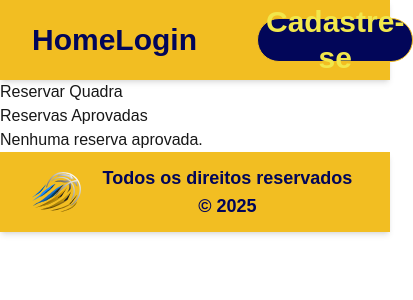
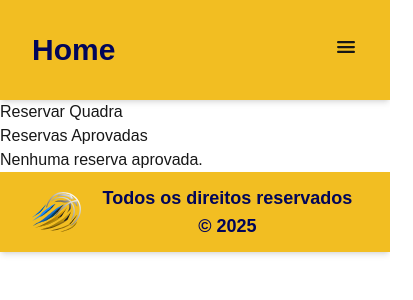
Before and after one commit to Venialee/gerenciador-de-quadras, a Next.js app: page / in a window 390 px wide. Shown: the top 300 px of the page, 413 px wide, since content can reach past the window. Built offline with nearby package versions, Linux system fonts and the light colour scheme; no server answers; the database is empty.

Commit message:
feat: header hamburger

```diff
--- a/src/components/Header.tsx
+++ b/src/components/Header.tsx
@@ -2,32 +2,53 @@
 
 import Link from "next/link";
 import { useUsers } from "@/context/UserContext";
+import { IoMenu } from "react-icons/io5";
+import { IoCloseOutline } from "react-icons/io5";
+import { useState } from "react";
 
 export default function Header() {
+    const [isOpen, setIsOpen] = useState(false);
     const { handleLogout, currentUser } = useUsers();
 
+    const toggleMenu = () => {
+        setIsOpen((prev) => !prev);
+    };
+
     return (
-        <header className="flex justify-between items-center h-[80px] p-8 bg-complementYellow shadow-md">
+        <header className="flex h-auto justify-between items-center p-8 bg-complementYellow shadow-md">
             <div className="flex items-center">
                 <Link href="/" className="text-center text-darkBlue text-3xl font-bold hover:text-lightBlue">Home</Link>
             </div>
-            <nav className="flex items-center gap-[60px]">
+            <div>
+                <div className="lg:hidden">
+                    <button className="text-[1.5rem]" onClick={toggleMenu} aria-label="Toggle menu">
+                        {isOpen ? <IoCloseOutline /> : <IoMenu />}
+                    </button>
+                </div>
+
+                <nav className={`bg-complementYellow absolute lg:relative pb-6 right-0 lg:right-unsetlg:left-unset left-0 lg:top-unset top-[112px] z-50 shadow-[0px_8px_8px_0px_rgba(93,0,150,0.16)]
+                    flex flex-col items-center justify-center gap-2 lg:top-0 lg:gap-0 lg:block lg:shadow-none lg:pb-0 lg:my-0 lg:mx-auto
+                    ${isOpen ? 'block' : 'hidden lg:flex'} mt-[-2rem]`}>
+                    <div className="flex gap-4 flex-col lg:p-0 lg:flex-row w-auto mr-auto lg:items-center justify-start shrink-0 flex-start px-8 py-0 items-start">
                         {currentUser ? (
                             <>
-                        {currentUser.tipo === 'admin' && <Link href="/admin" className="text-center text-darkBlue text-3xl font-bold hover:text-lightBlue">Admin</Link>}
-                        <Link href="/reserva" className="text-center text-darkBlue text-3xl font-bold hover:text-lightBlue">Fazer Reserva</Link>
-                        <Link href="/minhas-reservas" className="text-center text-darkBlue text-3xl font-bold hover:text-lightBlue">Minhas Reservas</Link>
-                        <span className="cursor-pointer text-center text-darkBlue text-3xl font-bold hover:text-lightBlue" onClick={handleLogout}>Logout</span>
+                                {currentUser.tipo === 'admin' && <Link href="/admin" className="text-center text-darkBlue lg:text-3xl font-bold hover:text-lightBlue">Admin</Link>}
+                                <Link href="/reserva" className="text-center text-darkBlue lg:text-3xl font-bold hover:text-lightBlue">Fazer Reserva</Link>
+                                <Link href="/minhas-reservas" className="text-center text-darkBlue lg:text-3xl font-bold hover:text-lightBlue">Minhas Reservas</Link>
+                                <span className="cursor-pointer text-center text-darkBlue lg:text-3xl font-bold hover:text-lightBlue" onClick={handleLogout}>Logout</span>
                             </>
                         ) : (
                             <>
-                        <Link href="/login" className="text-center text-darkBlue text-3xl font-bold hover:text-lightBlue">Login</Link>
-                        <Link href="/cadastrar" className="flex justify-center items-center h-11 px-2 py-1.5 bg-darkBlue rounded-[30px] border border-complementYellow hover:bg-middleBlue">
-                            <span className="text-center text-[#f2e74b] text-3xl font-bold ">Cadastre-se</span>
+                                <Link href="/login" className="text-center text-darkBlue lg:text-3xl font-bold hover:text-lightBlue">Login</Link>
+                                <Link href="/cadastrar" className="flex justify-center items-center h-11 lg:px-2 lg:py-1.5
+                                lg:bg-darkBlue bg-transparent lg:rounded-[30px] lg:border lg:border-complementYellow lg:hover:bg-middleBlue">
+                                    <span className="text-center lg:text-[#f2e74b] lg:text-3xl font-bold ">Cadastre-se</span>
                                 </Link>
                             </>
                         )}
+                    </div>
                 </nav>
+            </div>
         </header>
     );
 }
--- a/tailwind.config.ts
+++ b/tailwind.config.ts
@@ -20,6 +20,15 @@ export default {
         darkOrange: '#F41300',
       },
     },
+    screens: {
+      xsm: "375px",
+      sm: "640px",
+      md: "768px",
+      lg: "1024px",
+      xl: "1280px",
+      xxl: "2210px",
+      'low': { 'raw': '(max-height: 670px)' },
+    }
   },
   plugins: [],
 } satisfies Config;
```
Lines whose indentation alone changed are shown as unchanged.
